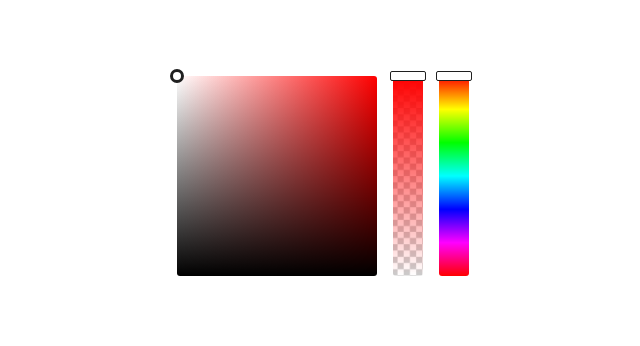
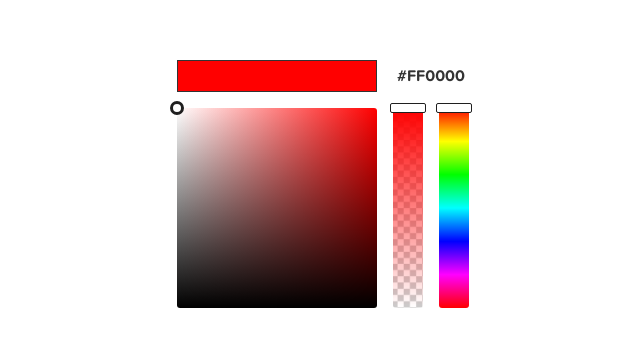
Before and after one commit to sebastian-vp/pixel-art, a React (Vite) app: page / in a window 1280 px wide. Shown: the part 224-570 px from the top of the page, without its empty margins (317-957 px from the left). Built offline with nearby package versions, Linux system fonts and the light colour scheme.

Commit message:
ahora se puede ver el color seleccionado y su código hexadecimal

```diff
--- a/src/App.css
+++ b/src/App.css
@@ -0,0 +1,6 @@
+@font-face {
+  font-family: 'Proxima Soft';
+  src: url('/src/assets/fonts/ProximaSoft-Bold.ttf') format('truetype');
+  font-weight: bold;
+  font-style: normal;
+}
--- a/src/components/ColorPicker/ColorPicker.css
+++ b/src/components/ColorPicker/ColorPicker.css
@@ -2,3 +2,26 @@
   display: flex;
   gap: 1rem;
 }
+
+.contenedor-color-elegido {
+  display: flex;
+  gap: 1rem;
+  align-items: center;
+}
+
+.color-elegido {
+  width: 200px;
+  height: 2rem;
+  border: 1px solid #333;
+}
+
+.codigo-color-elegido {
+  flex-grow: 1;
+  display: flex;
+  justify-content: center;
+  align-items: center;
+  height: 2rem;
+  text-transform: uppercase;
+  font-family: 'Proxima Soft', sans-serif;
+  color: #333;
+}
--- a/src/components/ColorPicker/ColorPicker.jsx
+++ b/src/components/ColorPicker/ColorPicker.jsx
@@ -12,10 +12,16 @@ export default function ColorPicker() {
   };
 
   return (
-    <div className="contenedor-color-picker">
-      <SelectorColor color={colorSeleccionado}/>
-      <SelectorLineaTransparencia colorSeleccionado={colorSeleccionado} />
-      <SelectorLineaColor onColorChange={handleColorChange}/>
-    </div>
+    <>
+      <div className="contenedor-color-elegido">
+        <div className="color-elegido" style={{ backgroundColor: colorSeleccionado }}></div>
+        <p className="codigo-color-elegido">{colorSeleccionado}</p>
+      </div>
+      <div className="contenedor-color-picker">
+        <SelectorColor color={colorSeleccionado}/>
+        <SelectorLineaTransparencia colorSeleccionado={colorSeleccionado} />
+        <SelectorLineaColor onColorChange={handleColorChange}/>
+      </div>
+    </>
   );
 }
```
Also changed, not shown: src/assets/fonts/ProximaSoft-Bold.ttf (added).
